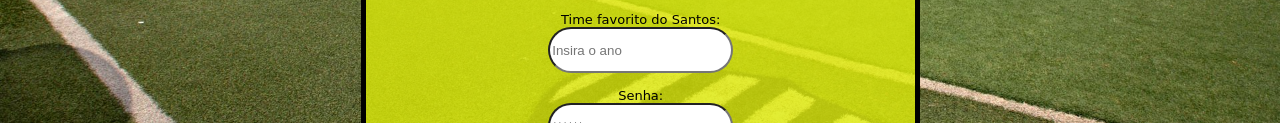
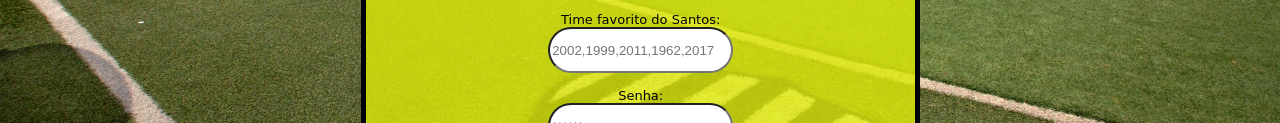
Before and after one commit to GustaCosta/site, a website: page SFC-api-atualizado/api-site/public/cadastro.html in a window 1280 px wide. Shown: the part 469-592 px from the top of the page. Drawn offline with Linux system fonts and the light colour scheme.

Commit message:
alterações simples

```diff
--- a/SFC-api-atualizado/api-site/public/cadastro.html
+++ b/SFC-api-atualizado/api-site/public/cadastro.html
@@ -51,7 +51,7 @@
                             <br>
                             Time favorito do Santos:
                             <br>
-                            <input id="timefav" type="text" placeholder="Insira o ano">
+                            <input id="timefav" type="text" placeholder="2002,1999,2011,1962,2017">
                             <br>
                             <br>
                             Senha:
```
